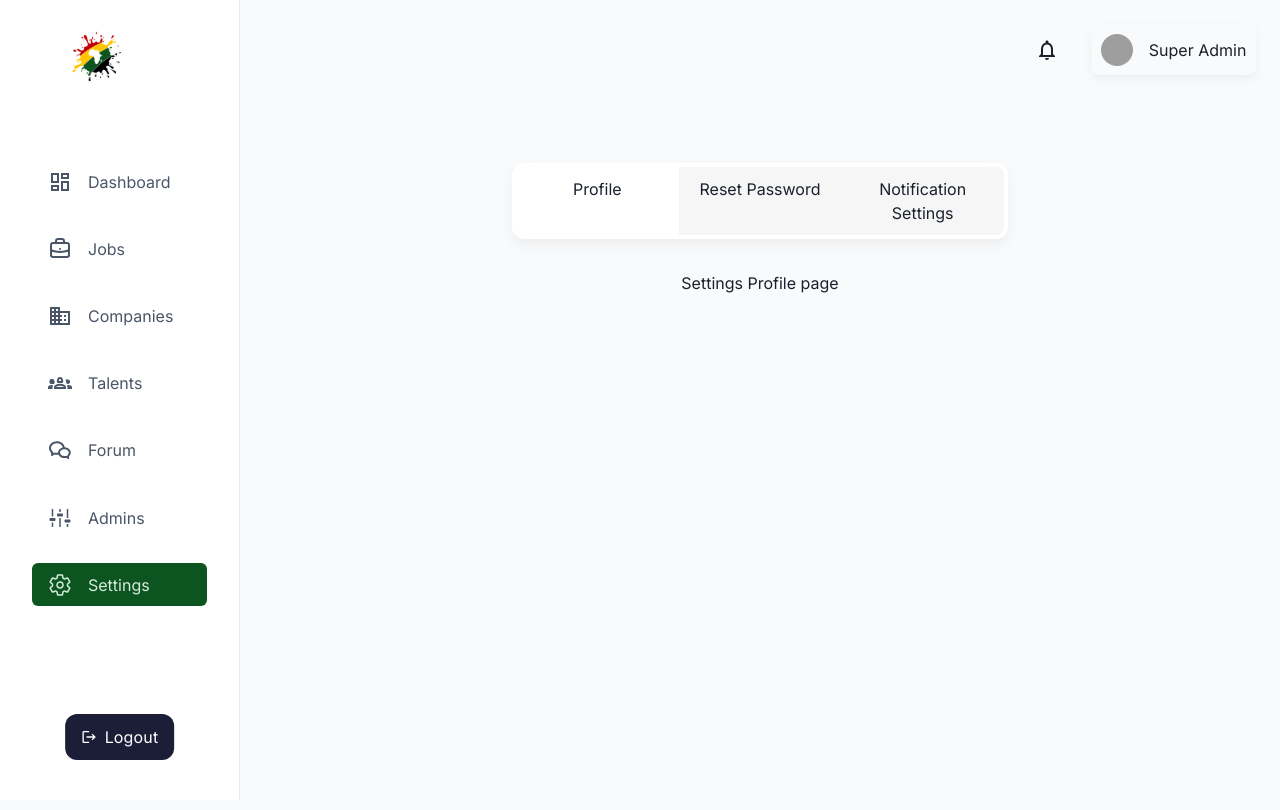
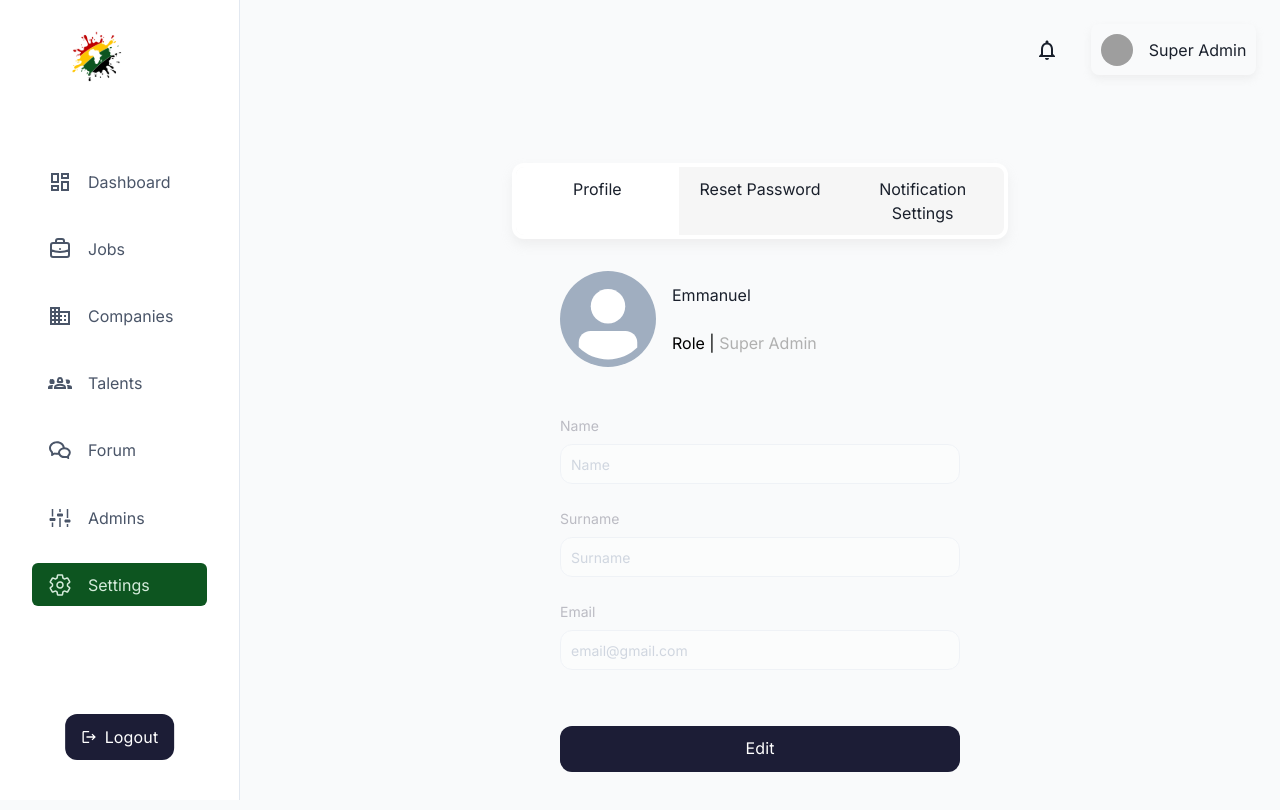
Before and after one commit to AfriSplash-Remotely/AfriSplash-SuperAdmin, a React (Vite) app: page /dashboard/settings in a window 1280 px wide. Shown: the top 810 px of the page. Built offline with nearby package versions, Linux system fonts and the light colour scheme; grey boxes are pictures that could not be loaded.

Commit message:
feat: user personal details settings tab;

```diff
--- a/src/Modules/Settings/index.tsx
+++ b/src/Modules/Settings/index.tsx
@@ -1,8 +1,121 @@
-import React from "react";
-import { Box } from "@chakra-ui/react";
+import React, { useState } from "react";
+import {
+  Box,
+  Flex,
+  Text,
+  Button,
+  FormControl,
+  FormLabel,
+  Input,
+  Avatar,
+} from "@chakra-ui/react";
+import * as yup from "yup";
+import { useForm } from "react-hook-form";
+import { yupResolver } from "@hookform/resolvers/yup";
 
-function SettingsProfile(): JSX.Element {
-  return <Box>Settings Profile page</Box>;
+type SettingsProfile = {
+  email: string;
+  name: string;
+  surname: string;
+};
+
+const schema = yup.object().shape({
+  email: yup.string().email(),
+  name: yup.string(),
+  surname: yup.string(),
+});
+
+export default function SettingsProfile(): JSX.Element {
+  const [isDisabled, setIsDisabled] = useState(true);
+
+  const {
+    register,
+    handleSubmit,
+    formState: { errors },
+  } = useForm<SettingsProfile>({
+    resolver: yupResolver(schema),
+  });
+
+  const onSubmit = (data: SettingsProfile) => console.log(data);
+
+  const toggleDisabled = () => {
+    setIsDisabled(!isDisabled);
+  };
+
+  return (
+    <Box px="1.5rem">
+      <Box display="flex" pb="2rem">
+        <Avatar size="xl" />
+        <Flex flexDir="column" justifyContent="space-around" ml="1rem">
+          <Text fontSize="1rem">Emmanuel</Text>
+          <Flex>
+            <Text color="#000" fontSize="1rem">
+              Role |{" "}
+              <Text as="span" color="#B0B0B0">
+                Super Admin
+              </Text>
+            </Text>
+          </Flex>
+        </Flex>
+      </Box>
+      <Box
+        display="flex"
+        flexDir="column"
+        alignItems="center"
+        justifyContent="center"
+        width="100%"
+        pt="1rem"
+      >
+        <Box as="form" w="400px" onSubmit={handleSubmit(onSubmit)}>
+          <FormControl mb="1.5rem">
+            <FormLabel color={isDisabled ? "#BBBBC3" : "#575757"}>
+              Name
+            </FormLabel>
+            <Input
+              type="text"
+              placeholder="Name"
+              isDisabled={isDisabled}
+              {...register("name")}
+            />
+          </FormControl>
+
+          <FormControl mb="1.5rem">
+            <FormLabel color={isDisabled ? "#BBBBC3" : "#575757"}>
+              Surname
+            </FormLabel>
+            <Input
+              type="text"
+              placeholder="Surname"
+              isDisabled={isDisabled}
+              {...register("surname")}
+            />
+          </FormControl>
+
+          <FormControl mb="1.5rem">
+            <FormLabel color={isDisabled ? "#BBBBC3" : "#575757"}>
+              Email
+            </FormLabel>
+            <Input
+              type="email"
+              placeholder="email@gmail.com"
+              isDisabled={isDisabled}
+              {...register("email")}
+            />
+          </FormControl>
+
+          <Box display="flex" justifyContent="center" py="2rem">
+            <Button
+              size="md"
+              variant="secondary"
+              width="100%"
+              type={isDisabled ? "submit" : "button"}
+              onClick={toggleDisabled}
+            >
+              {isDisabled ? "Edit" : "Save Changes"}
+            </Button>
+          </Box>
+        </Box>
+      </Box>
+    </Box>
+  );
 }
-
-export default SettingsProfile;
```
